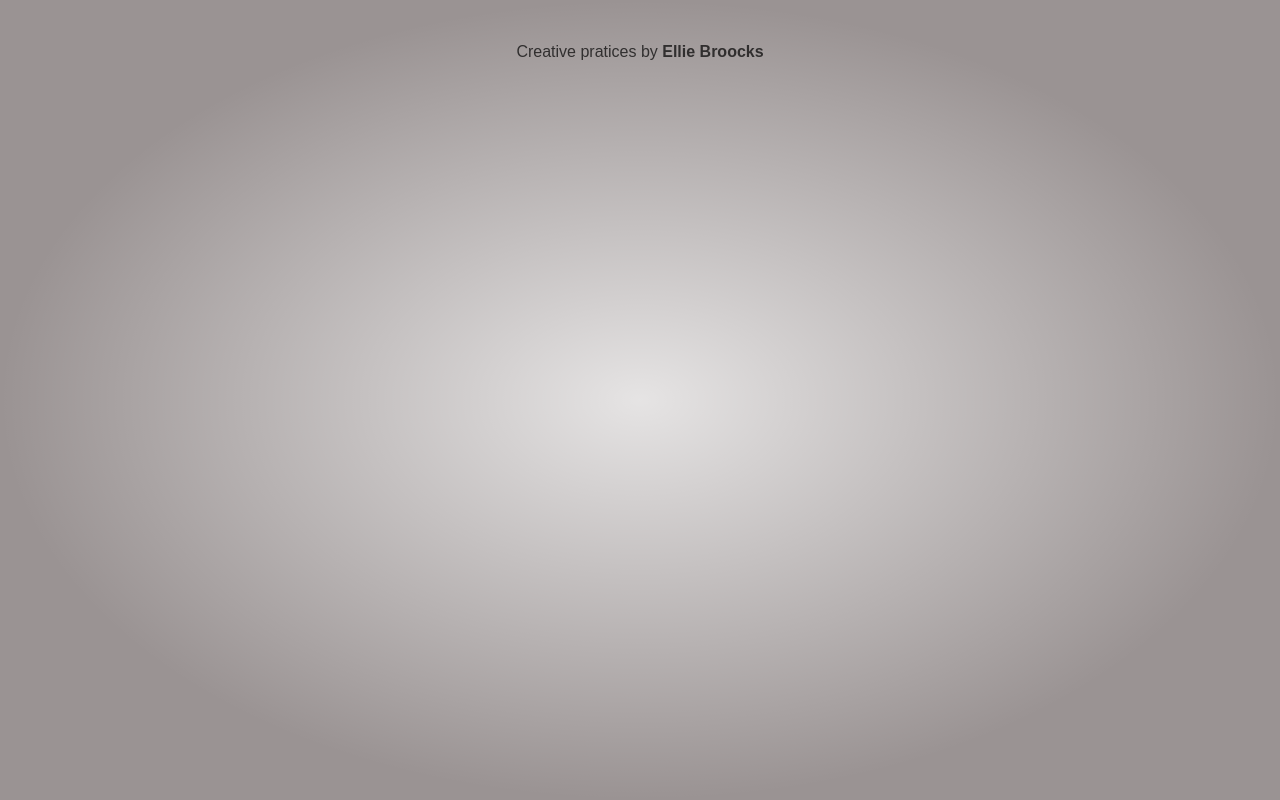
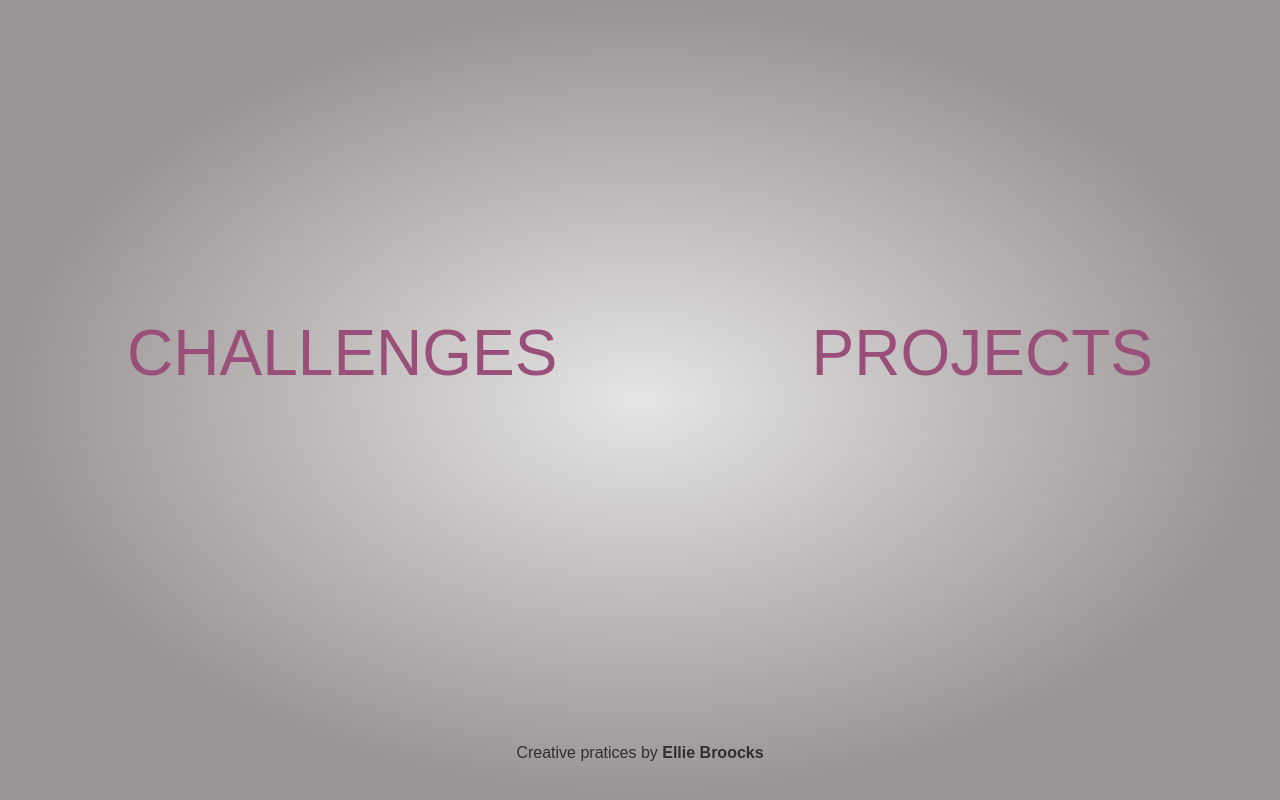
Before and after one commit to Ellie1341994/tsj32113, a SvelteKit app: page / in a window 1280 px wide. Built offline with nearby package versions, Linux system fonts and the light colour scheme.

Commit message:
[Add] Challenges and Project links on root path

```diff
--- a/src/routes/+page.svelte
+++ b/src/routes/+page.svelte
@@ -1 +1,30 @@
-<!-- <a style="color: black; font-size: 48px;" href="/">TSJ</a> -->
+<div>
+	<h1>
+		<a class="disabled-link" href="/">challenges</a>
+	</h1>
+	<h1><a href="/basics">projects</a></h1>
+</div>
+
+<style lang="scss">
+	div {
+		height: 100%;
+		// width: 100%;
+		display: flex;
+		align-items: center;
+		justify-content: space-around;
+		h1 {
+			font-size: 4em;
+			a {
+				text-decoration: none;
+				text-transform: uppercase;
+				color: var(--color-theme-3);
+				.disabled-link {
+					pointer-events: none;
+				}
+				&:hover:not(.disabled-link) {
+					text-shadow: #70577a 3px 4px 5px;
+				}
+			}
+		}
+	}
+</style>
```
